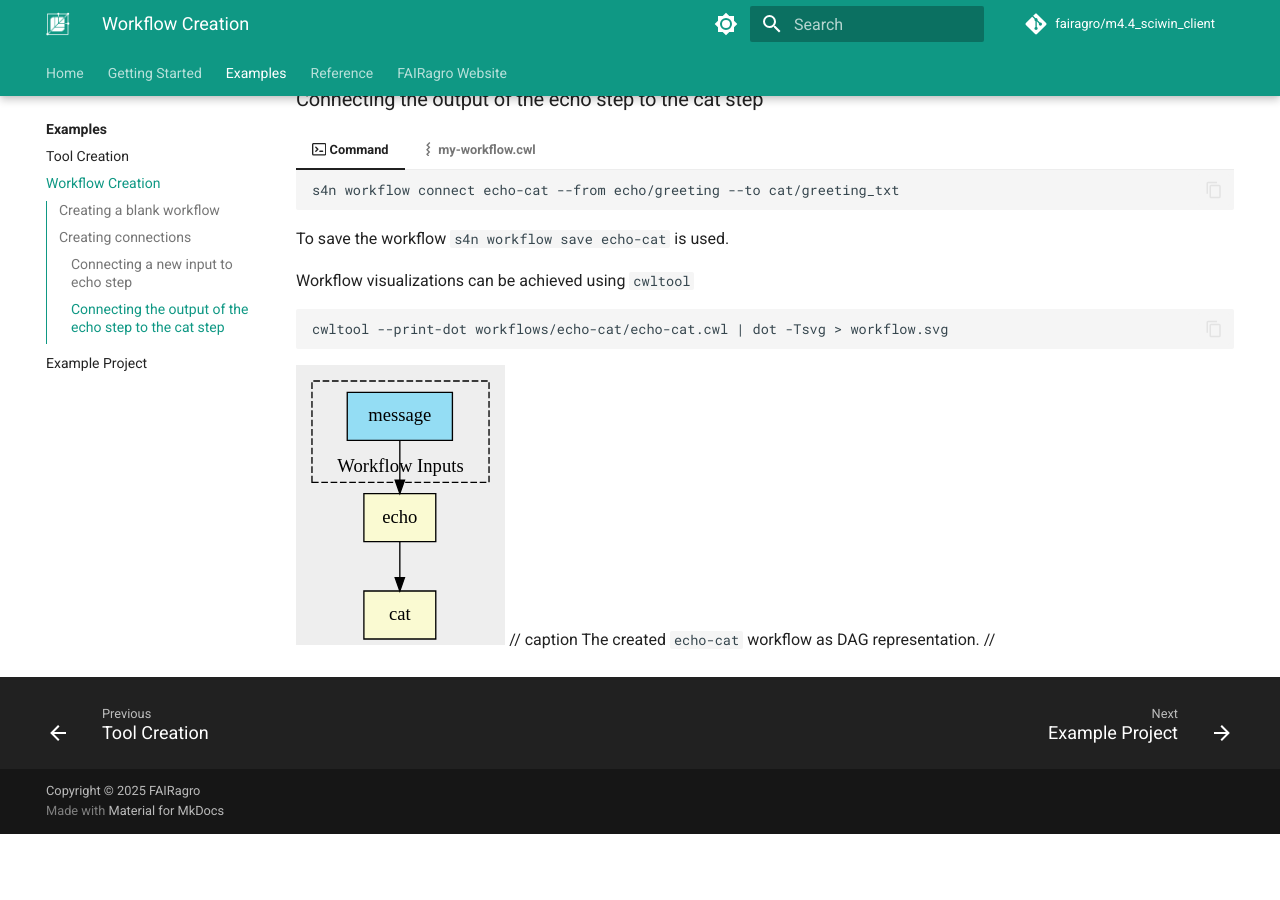
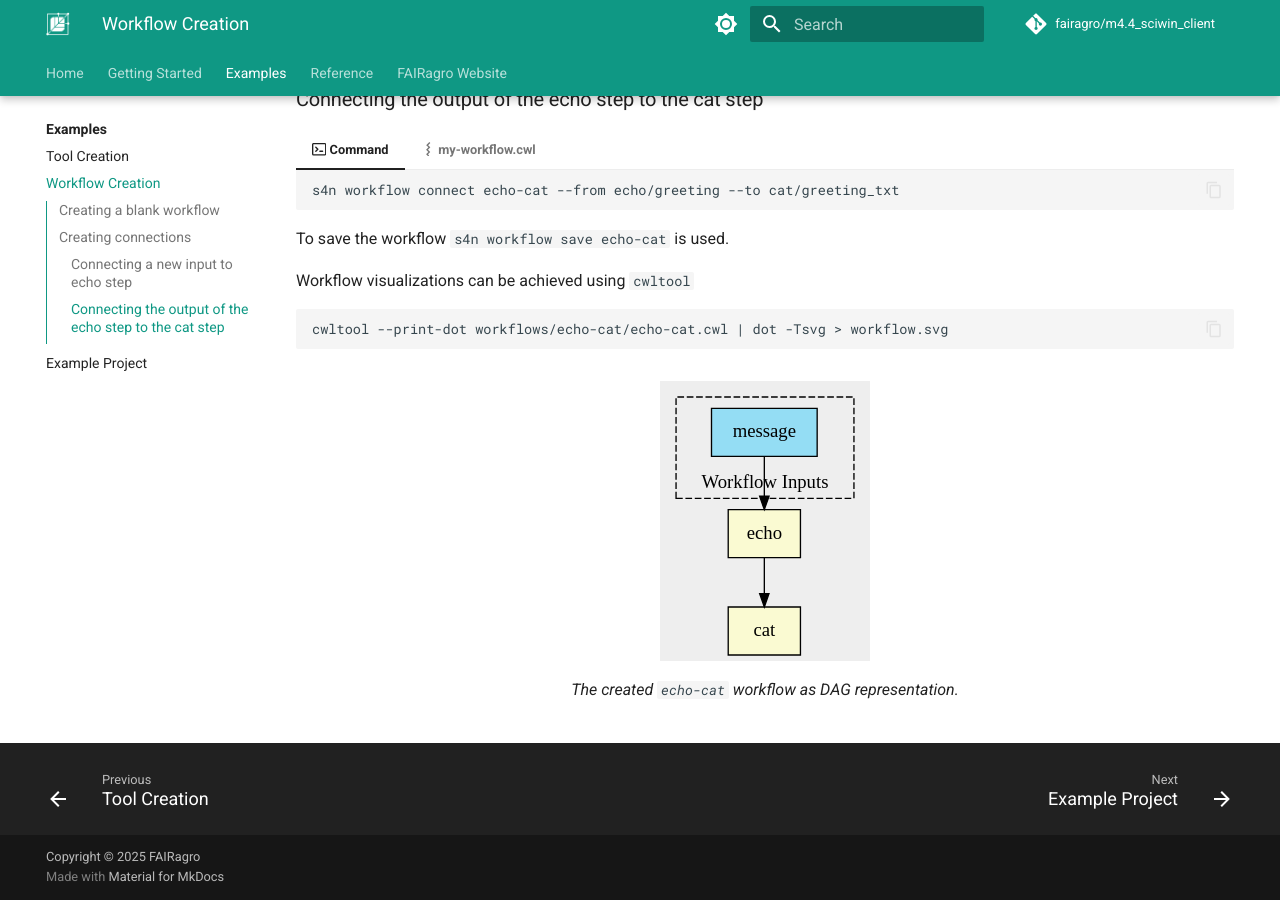
Before and after one commit to fairagro/m4.4_sciwin_client, an MkDocs documentation site: the page built from docs/examples/workflow-creation.md, in a window 1280 px wide and 900 px high, scrolled down 1849 px. Built offline with MkDocs 1.6.1 and Material for MkDocs 9.7.7, drawn with Linux system fonts in a browser that asks for light colours; comment, search, counter and statistics services are not loaded; before the commit the page ends 2683 px from its top, so only the background shows below that.

Commit message:
fixed caption

````diff
--- a/docs/examples/workflow-creation.md
+++ b/docs/examples/workflow-creation.md
@@ -116,6 +116,6 @@ cwltool --print-dot workflows/echo-cat/echo-cat.cwl | dot -Tsvg > workflow.svg
 ```
 
 ![created workflow](../assets/workflow_01.svg)
-// caption
+/// caption
 The created `echo-cat` workflow as DAG representation.
-//
+///
````
